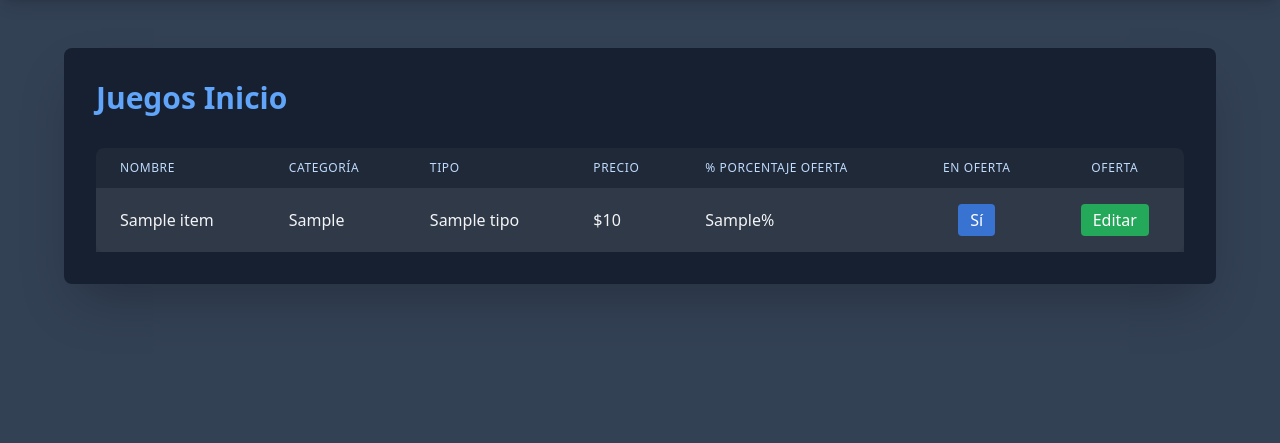
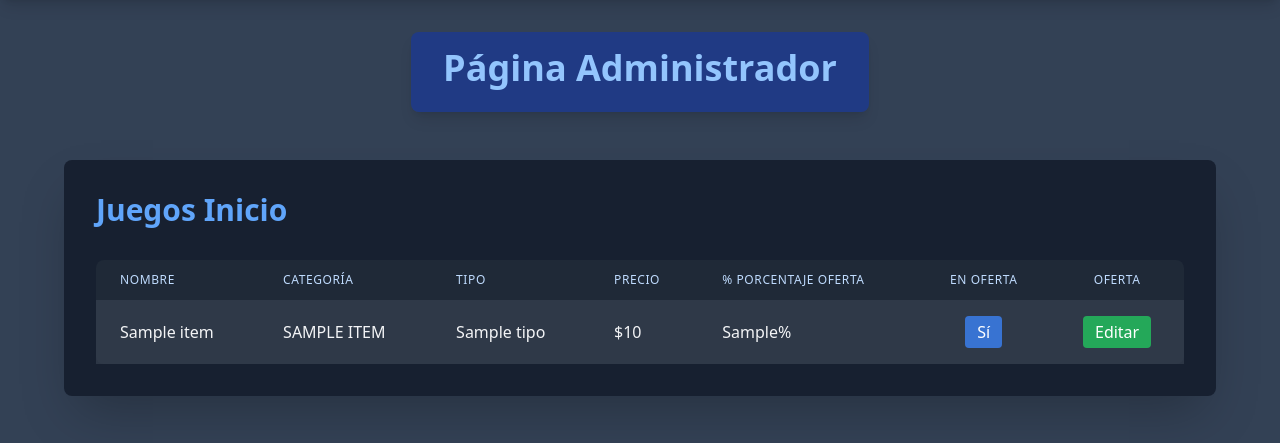
Before and after one commit to emorales24/ludoteca-flask, a Flask app: page /admin in a window 1280 px wide. Shown: the part 72-515 px from the top of the page. Run offline with Flask 3, Linux system fonts and the light colour scheme; a database or web service that is not in the repository returns one stand-in record (values such as "Sample title"); data that the repository does not hold is empty; some libraries are stand-ins or nearby versions.

Commit message:
Agrego recuadro de identifacion que es la pagina de administrador. Ademas de que modificacion la iteracion de la tablap para que muestre correctamente el nombre del genero del juego

```diff
--- a/app-frontend/templates/admin.html
+++ b/app-frontend/templates/admin.html
@@ -28,6 +28,12 @@
         </div>
     </nav>
 
+    <div class="w-full flex flex-col items-center mt-8 mb-4">
+        <div class="bg-blue-900/90 px-8 py-4 rounded-lg shadow-lg text-center">
+            <h1 class="text-4xl font-bold text-blue-300 mb-2">Página Administrador</h1>
+        </div>
+    </div>
+
     <!-- Sección de Contenido Principal del Perfil -->
     <section class="mx-auto my-12 w-full max-w-6xl bg-gray-900/80 p-8 rounded-lg shadow-2xl">
         <h2 class="text-3xl font-bold text-blue-400 mb-8">Juegos Inicio</h2>
@@ -48,7 +54,7 @@
                     {% for juego in juegos %}
                     <tr class="bg-gray-700/70 hover:bg-gray-600/80 transition" id="fila-{{ juego.id }}">
                         <td class="px-6 py-4 whitespace-nowrap text-gray-100">{{ juego.nombre }}</td>
-                        <td class="px-6 py-4 whitespace-nowrap text-gray-100">{{ juego.id_genero }}</td>
+                        <td class="px-6 py-4 whitespace-nowrap text-gray-100">{{ juego.nombre_genero.upper() }}</td>
                         <td class="px-6 py-4 whitespace-nowrap text-gray-100">{{ juego.tipo }}</td>
                         <td class="px-6 py-4 whitespace-nowrap text-gray-100">${{ juego.precio }}</td>
                         <td class="px-6 py-4 whitespace-nowrap text-gray-100" id="porcentaje-{{ juego.id }}">{{ juego.porcentaje_oferta }}%</td>
```
